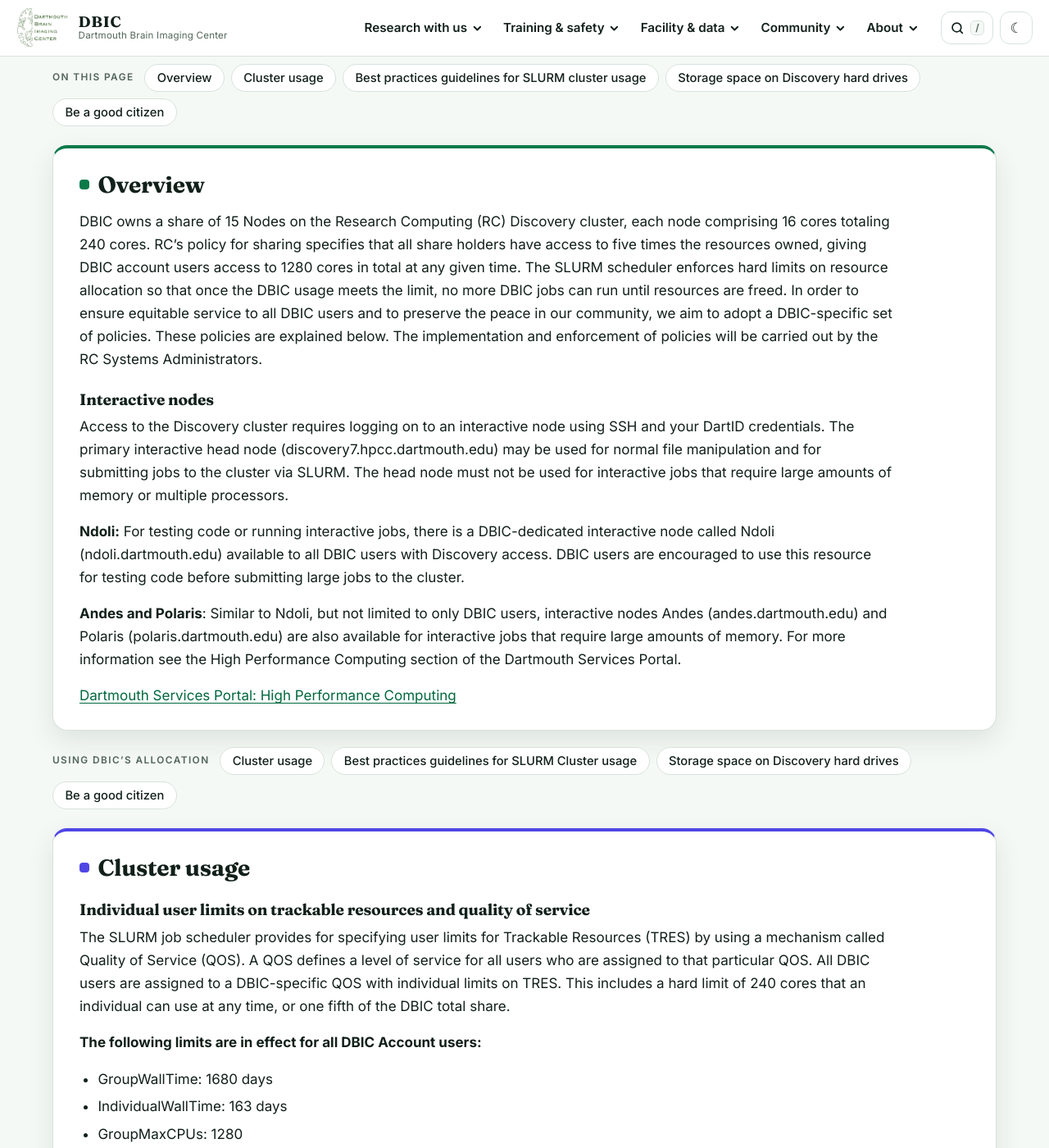
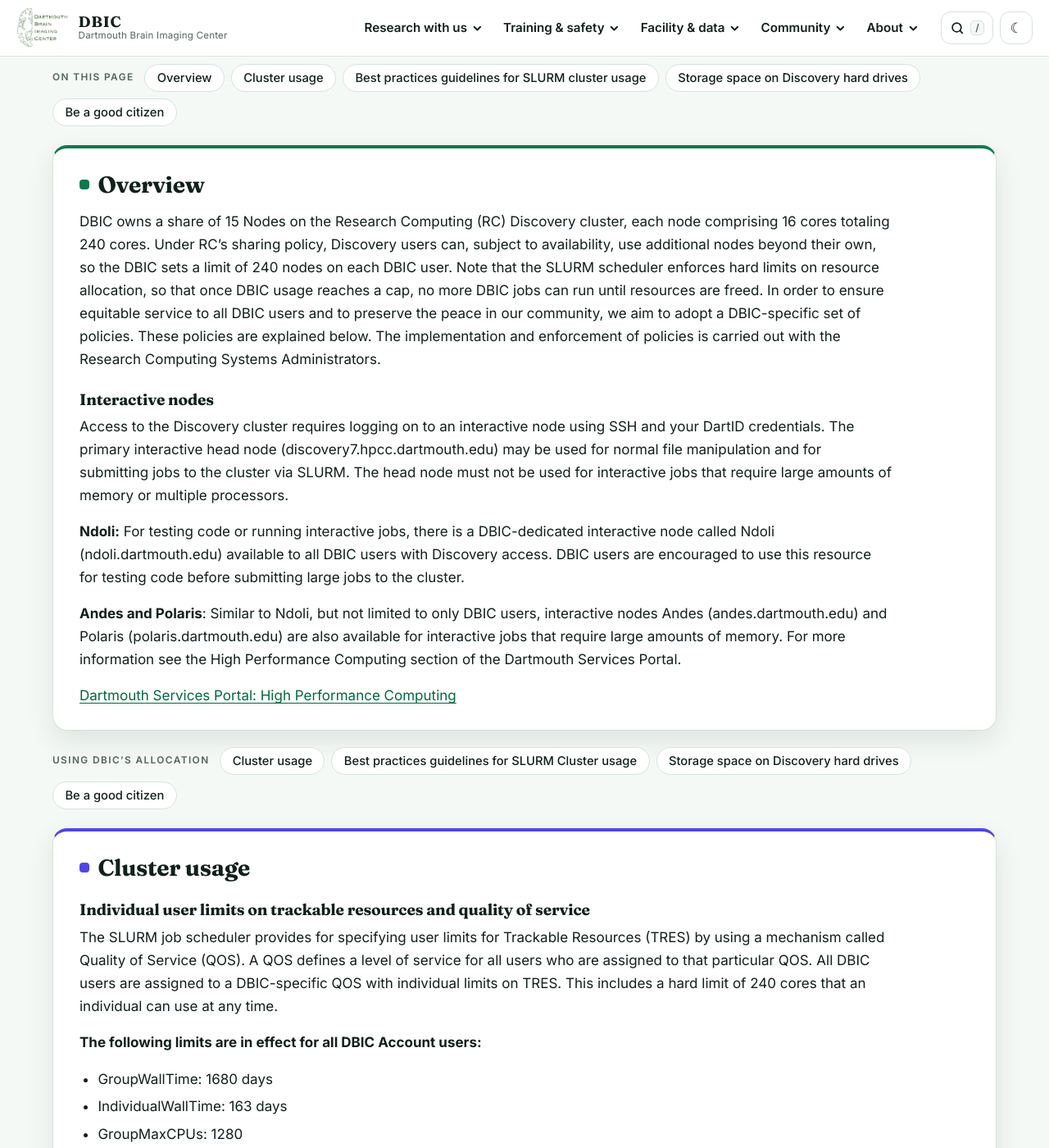
Before and after one commit to dbic/dbic.github.io, a Jekyll site: the page built from research_infrastructure/discovery.md, in a window 1280 px wide and 1400 px high, scrolled down 418 px. Shown: the whole window at 82% size. Built offline with Jekyll 4.4.1, drawn with Linux system fonts in a browser that asks for light colours.

Commit message:
update TRES limits text

```diff
--- a/research_infrastructure/discovery.md
+++ b/research_infrastructure/discovery.md
@@ -24,7 +24,7 @@ related:
 
 ## Overview
 
-DBIC owns a share of 15 Nodes on the Research Computing (RC) Discovery cluster, each node comprising 16 cores totaling 240 cores. RC's policy for sharing specifies that all share holders have access to five times the resources owned, giving DBIC account users access to 1280 cores in total at any given time. The SLURM scheduler enforces hard limits on resource allocation so that once the DBIC usage meets the limit, no more DBIC jobs can run until resources are freed. In order to ensure equitable service to all DBIC users and to preserve the peace in our community, we aim to adopt a DBIC-specific set of policies. These policies are explained below. The implementation and enforcement of policies will be carried out by the RC Systems Administrators.
+DBIC owns a share of 15 Nodes on the Research Computing (RC) Discovery cluster, each node comprising 16 cores totaling 240 cores. Under RC's sharing policy, Discovery users can, subject to availability, use additional nodes beyond their own, so the DBIC sets a limit of 240 nodes on each DBIC user. Note that the SLURM scheduler enforces hard limits on resource allocation, so that once DBIC usage reaches a cap, no more DBIC jobs can run until resources are freed. In order to ensure equitable service to all DBIC users and to preserve the peace in our community, we aim to adopt a DBIC-specific set of policies. These policies are explained below. The implementation and enforcement of policies is carried out with the Research Computing Systems Administrators.
 
 ### Interactive nodes
 
@@ -62,7 +62,7 @@ amounts of memory or multiple processors.
 
 ### Individual user limits on trackable resources and quality of service
 
-The SLURM job scheduler provides for specifying user limits for Trackable Resources (TRES) by using a mechanism called Quality of Service (QOS). A QOS defines a level of service for all users who are assigned to that particular QOS. All DBIC users are assigned to a DBIC-specific QOS with individual limits on TRES. This includes a hard limit of 240 cores that an individual can use at any time, or one fifth of the DBIC total share.
+The SLURM job scheduler provides for specifying user limits for Trackable Resources (TRES) by using a mechanism called Quality of Service (QOS). A QOS defines a level of service for all users who are assigned to that particular QOS. All DBIC users are assigned to a DBIC-specific QOS with individual limits on TRES. This includes a hard limit of 240 cores that an individual can use at any time.
 
 **The following limits are in effect for all DBIC Account users:**
 
```
